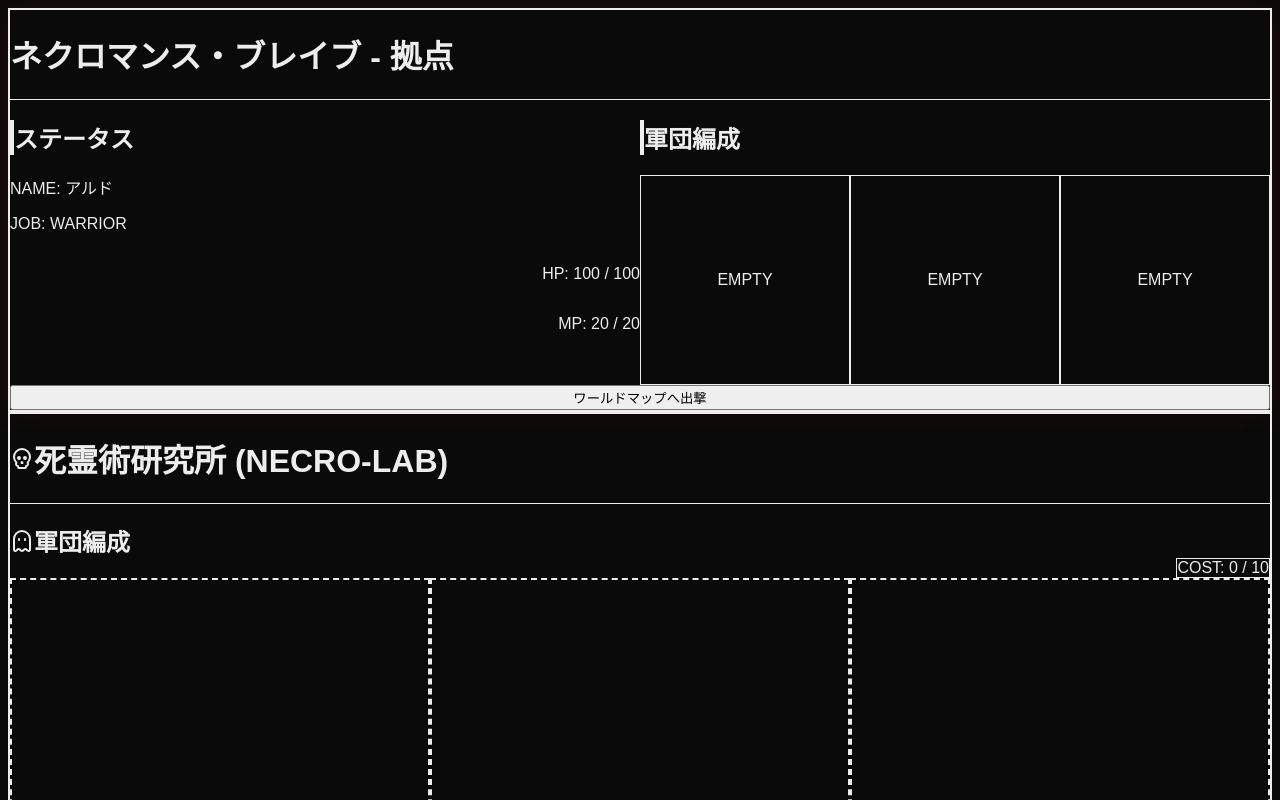
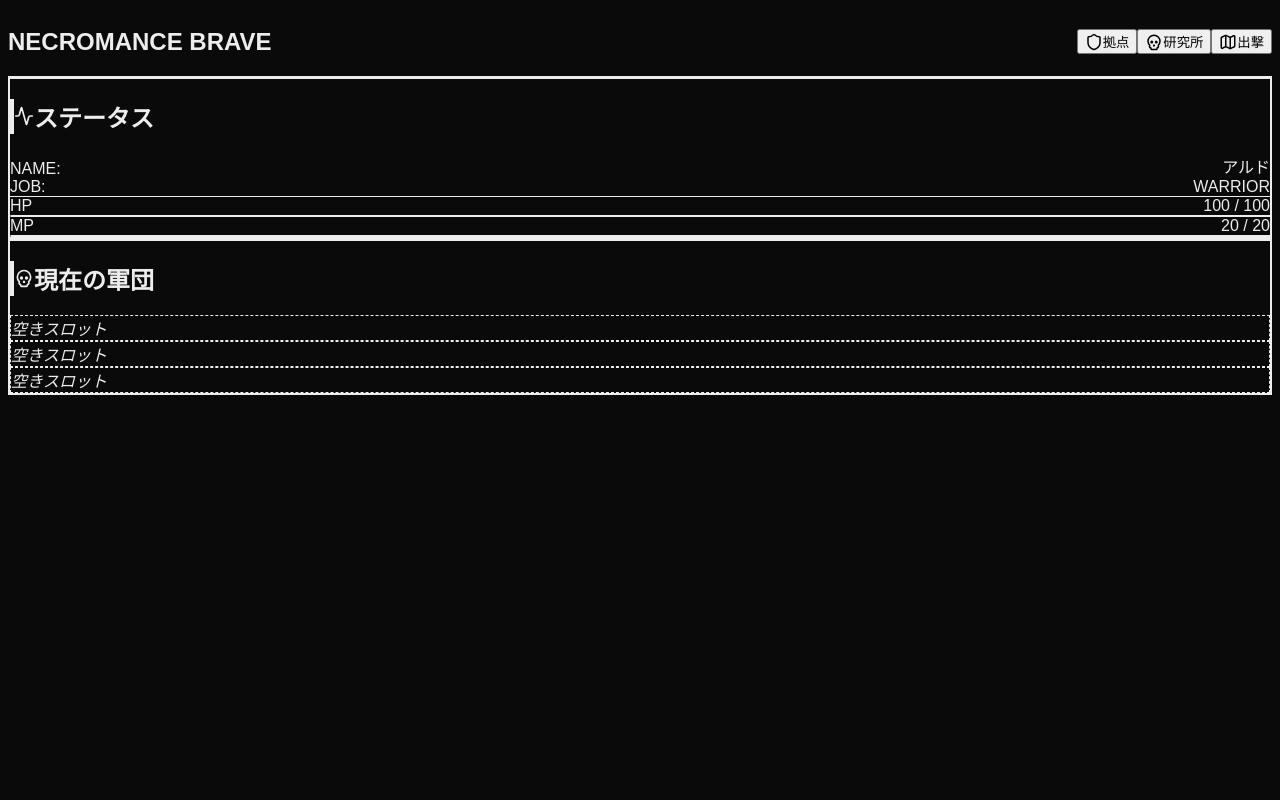
Before and after one commit to 04yutols/necro-project, a Next.js app: page / in a window 1280 px wide. Shown: the top 800 px of the page. Built offline with nearby package versions, Linux system fonts and the light colour scheme.

Commit message:
feat: implement tab-based navigation for HUB, LAB, and MAP views

```diff
--- a/src/app/page.tsx
+++ b/src/app/page.tsx
@@ -4,10 +4,12 @@ import { useEffect, useState } from 'react';
 import { useGameStore } from '../store/useGameStore';
 import BattleCanvas from '../components/battle/BattleCanvas';
 import NecroLab from '../components/necro/NecroLab';
+import { Skull, Map, Shield, Activity } from 'lucide-react';
 
 export default function Home() {
   const { player, setPlayer, setNecroStatus, setInventoryMonsters, party } = useGameStore();
   const [isInBattle, setIsInBattle] = useState(false);
+  const [activeTab, setActiveTab] = useState<'HUB' | 'LAB' | 'MAP'>('HUB');
 
   useEffect(() => {
     // モックデータの初期化
@@ -38,68 +40,138 @@ export default function Home() {
     }
   }, [player, setPlayer, setNecroStatus, setInventoryMonsters]);
 
-  if (!player) return <div className="p-8 text-center">Loading Hero Data...</div>;
+  if (!player) return <div className="p-8 text-center bg-dark min-h-screen">Loading Hero Data...</div>;
 
   return (
-    <main className="min-h-screen bg-dark text-white p-4 font-mono">
+    <main className="min-h-screen bg-dark text-white font-mono flex flex-col">
+      {/* ナビゲーションバー */}
+      <nav className="bg-black/80 border-b border-blood/30 p-4 sticky top-0 z-10 backdrop-blur-md">
+        <div className="max-w-4xl mx-auto flex justify-between items-center">
+          <h1 className="text-xl font-bold text-blood tracking-tighter uppercase">Necromance Brave</h1>
+          <div className="flex gap-6">
+            <button onClick={() => setActiveTab('HUB')} className={`flex items-center gap-2 ${activeTab === 'HUB' ? 'text-blood' : 'text-gray-500 hover:text-white'}`}>
+              <Shield size={18} /> 拠点
+            </button>
+            <button onClick={() => setActiveTab('LAB')} className={`flex items-center gap-2 ${activeTab === 'LAB' ? 'text-blood' : 'text-gray-500 hover:text-white'}`}>
+              <Skull size={18} /> 研究所
+            </button>
+            <button onClick={() => setActiveTab('MAP')} className={`flex items-center gap-2 ${activeTab === 'MAP' ? 'text-blood' : 'text-gray-500 hover:text-white'}`}>
+              <Map size={18} /> 出撃
+            </button>
+          </div>
+        </div>
+      </nav>
+
+      <div className="flex-1 p-4 overflow-y-auto">
         {!isInBattle ? (
-        <div className="max-w-4xl mx-auto space-y-8">
-          <div className="border-2 border-blood/50 p-6 bg-necro/20 backdrop-blur-sm rounded-lg shadow-[0_0_20px_rgba(136,8,8,0.2)]">
-            <header className="mb-8 border-b border-blood/30 pb-4">
-              <h1 className="text-3xl font-bold text-blood tracking-widest uppercase">ネクロマンス・ブレイブ - 拠点</h1>
-            </header>
+          <div className="max-w-4xl mx-auto py-4">
+            {activeTab === 'HUB' && (
+              <div className="grid grid-cols-1 md:grid-cols-2 gap-6 animate-in fade-in duration-500">
+                <section className="border-2 border-blood/50 p-6 bg-necro/10 rounded-lg shadow-lg">
+                  <h2 className="text-xl font-bold border-l-4 border-blood pl-3 mb-6 uppercase flex items-center gap-2">
+                    <Activity size={20} className="text-blood" /> ステータス
+                  </h2>
+                  <div className="space-y-4">
+                    <div className="flex justify-between items-end">
+                      <span className="text-gray-400">NAME:</span>
+                      <span className="text-2xl font-bold text-white">{player.name}</span>
+                    </div>
+                    <div className="flex justify-between items-end border-b border-gray-800 pb-2">
+                      <span className="text-gray-400">JOB:</span>
+                      <span className="text-blood font-bold">{player.currentJobId.toUpperCase()}</span>
+                    </div>
 
-            <section className="grid grid-cols-2 gap-8 mb-12">
-              <div className="space-y-4">
-                <h2 className="text-xl font-semibold border-l-4 border-blood pl-2">ステータス</h2>
-                <div className="space-y-1 text-lg">
-                  <p>NAME: <span className="text-blood">{player.name}</span></p>
-                  <p>JOB: <span className="text-blood">{player.currentJobId.toUpperCase()}</span></p>
-                  <div className="w-full bg-gray-800 h-2 mt-4 rounded-full overflow-hidden">
-                     <div className="bg-red-600 h-full" style={{ width: `${(player.stats.hp / 100) * 100}%` }}></div>
+                    <div>
+                      <div className="flex justify-between text-sm mb-1">
+                        <span>HP</span>
+                        <span>{player.stats.hp} / 100</span>
                       </div>
-                  <p className="text-sm text-right">HP: {player.stats.hp} / 100</p>
-
-                  <div className="w-full bg-gray-800 h-2 mt-2 rounded-full overflow-hidden">
-                     <div className="bg-blue-600 h-full" style={{ width: `${(player.stats.mp / 20) * 100}%` }}></div>
-                  </div>
-                  <p className="text-sm text-right">MP: {player.stats.mp} / 20</p>
+                      <div className="w-full bg-gray-900 h-3 rounded-full overflow-hidden border border-gray-800">
+                        <div className="bg-red-600 h-full transition-all duration-1000" style={{ width: `${(player.stats.hp / 100) * 100}%` }}></div>
                       </div>
                     </div>
 
-              <div className="space-y-4">
-                <h2 className="text-xl font-semibold border-l-4 border-blood pl-2">軍団編成</h2>
-                <div className="grid grid-cols-3 gap-2">
-                  {party.map((m, i) => (
-                    <div key={i} className="aspect-square border border-blood/30 flex items-center justify-center bg-black/40 text-xs">
-                      {m ? m.name : 'EMPTY'}
+                    <div>
+                      <div className="flex justify-between text-sm mb-1">
+                        <span>MP</span>
+                        <span>{player.stats.mp} / 20</span>
                       </div>
-                  ))}
+                      <div className="w-full bg-gray-900 h-3 rounded-full overflow-hidden border border-gray-800">
+                        <div className="bg-blue-600 h-full transition-all duration-1000" style={{ width: `${(player.stats.mp / 20) * 100}%` }}></div>
+                      </div>
                     </div>
                   </div>
                 </section>
 
+                <section className="border-2 border-blood/50 p-6 bg-black/40 rounded-lg shadow-lg">
+                  <h2 className="text-xl font-bold border-l-4 border-blood pl-3 mb-6 uppercase flex items-center gap-2">
+                    <Skull size={20} className="text-blood" /> 現在の軍団
+                  </h2>
+                  <div className="grid grid-cols-1 gap-3">
+                    {party.map((m, i) => (
+                      <div key={i} className={`p-3 border ${m ? 'border-necro bg-necro/10' : 'border-dashed border-gray-800 bg-black/20'} rounded flex items-center justify-between`}>
+                        {m ? (
+                          <>
+                            <div>
+                              <div className="font-bold">{m.name}</div>
+                              <div className="text-[10px] text-gray-500 uppercase tracking-tighter">{m.tribe}</div>
+                            </div>
+                            <div className="text-necro font-bold">COST {m.cost}</div>
+                          </>
+                        ) : (
+                          <div className="text-gray-700 italic text-sm">空きスロット</div>
+                        )}
+                      </div>
+                    ))}
+                  </div>
+                </section>
+              </div>
+            )}
+
+            {activeTab === 'LAB' && (
+              <div className="animate-in slide-in-from-right-4 duration-300">
+                <NecroLab />
+              </div>
+            )}
+
+            {activeTab === 'MAP' && (
+              <div className="max-w-2xl mx-auto bg-black/60 border-2 border-blood/50 p-8 rounded-xl shadow-2xl animate-in slide-in-from-left-4 duration-300">
+                <h2 className="text-2xl font-bold text-center mb-8 tracking-widest text-blood uppercase">エリア1：始まりの平原</h2>
+                <div className="space-y-4">
                   <button
                     onClick={() => setIsInBattle(true)}
-              className="w-full py-4 bg-blood hover:bg-red-700 transition-colors text-xl font-bold tracking-tighter shadow-lg shadow-black/50 active:translate-y-1"
+                    className="w-full group p-6 border border-gray-800 hover:border-blood bg-gray-900/50 hover:bg-blood/10 transition-all flex justify-between items-center rounded-lg"
                   >
-              ワールドマップへ出撃
+                    <div className="text-left">
+                      <div className="text-blood text-sm font-bold">STAGE 1-1</div>
+                      <div className="text-xl font-bold group-hover:text-white">平原の入り口</div>
+                    </div>
+                    <Map className="text-gray-700 group-hover:text-blood transition-colors" />
                   </button>
+
+                  <div className="w-full p-6 border border-gray-900 bg-gray-900/20 flex justify-between items-center rounded-lg grayscale opacity-50 cursor-not-allowed">
+                    <div className="text-left">
+                      <div className="text-gray-600 text-sm font-bold">STAGE 1-2</div>
+                      <div className="text-xl font-bold">平原の奥地 (Locked)</div>
                     </div>
-
-          <NecroLab />
+                    <Skull size={24} className="text-gray-800" />
+                  </div>
+                </div>
+              </div>
+            )}
           </div>
         ) : (
-        <div className="relative">
+          <div className="relative pt-8 animate-in zoom-in-95 duration-500">
             <BattleCanvas onEnd={() => setIsInBattle(false)} />
             <button
               onClick={() => setIsInBattle(false)}
-            className="absolute top-4 right-4 px-4 py-2 bg-black/50 border border-blood text-sm hover:bg-black"
+              className="fixed top-20 right-8 px-6 py-2 bg-blood hover:bg-red-700 border border-red-500 font-bold text-sm transition-all shadow-lg rounded"
             >
               撤退
             </button>
           </div>
         )}
+      </div>
     </main>
   );
 }
--- a/src/components/battle/BattleCanvas.tsx
+++ b/src/components/battle/BattleCanvas.tsx
@@ -1,10 +1,11 @@
 'use client';
 
-import { useEffect, useRef } from 'react';
+import { useEffect, useRef, useState } from 'react';
 import * as PIXI from 'pixi.js';
 import { useGameStore } from '../../store/useGameStore';
 import { BattleEngine } from '../../logic/BattleEngine';
 import { BattleLog } from '../../types/game';
+import { Sword, Sparkles } from 'lucide-react';
 
 interface BattleCanvasProps {
   onEnd: () => void;
@@ -12,8 +13,18 @@ interface BattleCanvasProps {
 
 export default function BattleCanvas({ onEnd }: BattleCanvasProps) {
   const canvasRef = useRef<HTMLDivElement>(null);
-  const { player, party } = useGameStore();
+  const { player, party, updateMP, updateHP } = useGameStore();
   const appRef = useRef<PIXI.Application | null>(null);
+  const engineRef = useRef<BattleEngine | null>(null);
+
+  const [isProcessing, setIsProcessing] = useState(false);
+  const [battleLogs, setBattleLogs] = useState<string[]>(['戦闘開始...']);
+
+  // モックターゲット（ステートで管理して撃破判定なども可能に）
+  const [target, setTarget] = useState({
+    name: 'スケルトン兵',
+    stats: { hp: 150, maxHp: 150, mp: 0, atk: 15, def: 5, matk: 0, mdef: 2, agi: 5, luck: 0, tec: 5 },
+  });
 
   useEffect(() => {
     if (!canvasRef.current || !player) return;
@@ -22,25 +33,15 @@ export default function BattleCanvas({ onEnd }: BattleCanvasProps) {
       const app = new PIXI.Application();
       await app.init({
         width: 800,
-        height: 600,
+        height: 400,
         backgroundColor: 0x050505,
         antialias: true,
       });
       appRef.current = app;
       canvasRef.current?.appendChild(app.canvas);
 
-      // モックターゲット
-      const target = {
-        name: 'スケルトン兵',
-        stats: { hp: 50, mp: 0, atk: 15, def: 5, matk: 0, mdef: 2, agi: 5, luck: 0, tec: 5 },
-      };
-
-      // バトルエンジン起動
-      const engine = new BattleEngine(player, party);
-      const logs = engine.simulateAction('PHYSICAL_ATTACK', target);
-
-      // ログプレイヤーの開始
-      playLogs(app, logs);
+      // バトルエンジン初期化
+      engineRef.current = new BattleEngine(player, party);
     };
 
     initPixi();
@@ -53,75 +54,131 @@ export default function BattleCanvas({ onEnd }: BattleCanvasProps) {
     };
   }, [player, party]);
 
-  const playLogs = async (app: PIXI.Application, logs: BattleLog[]) => {
+  const handleAction = async (type: 'PHYSICAL_ATTACK' | 'MAGIC_SKILL') => {
+    if (isProcessing || !engineRef.current || !appRef.current) return;
+
+    setIsProcessing(true);
+    const logs = engineRef.current.simulateAction(type, target);
+
+    // ログの再生
     for (const log of logs) {
-      await showLogAnimation(app, log);
-      await new Promise((resolve) => setTimeout(resolve, 800));
+      setBattleLogs(prev => [...prev, `> ${log.description}`].slice(-10));
+      await showLogAnimation(appRef.current, log);
+
+      // ステータス更新の反映（簡易版）
+      if (log.damage && log.targetName === target.name) {
+        setTarget(prev => ({
+          ...prev,
+          stats: { ...prev.stats, hp: Math.max(0, prev.stats.hp - (log.damage || 0)) }
+        }));
+      }
+      if (log.playerMP !== undefined) updateMP(log.playerMP);
+      if (log.playerHP !== undefined) updateHP(log.playerHP);
+
+      await new Promise((resolve) => setTimeout(resolve, 600));
     }
+
+    if (target.stats.hp <= 0) {
+      setBattleLogs(prev => [...prev, `> ${target.name}を撃破した！`]);
+      setTimeout(onEnd, 2000);
+    }
+
+    setIsProcessing(false);
   };
 
   const showLogAnimation = async (app: PIXI.Application, log: BattleLog) => {
     const container = new PIXI.Container();
     app.stage.addChild(container);
 
-    // テキスト表示
     const style = new PIXI.TextStyle({
       fontFamily: 'monospace',
-      fontSize: 24,
-      fill: log.action.includes('ATTACK') ? '#ff0000' : '#ffffff',
+      fontSize: 20,
+      fill: log.action.includes('ATTACK') ? '#ff4444' : '#00ccff',
       fontWeight: 'bold',
-      dropShadow: {
-        alpha: 0.5,
-        angle: 4.7,
-        blur: 4,
-        color: '#000000',
-        distance: 2,
-      },
     });
 
-    const text = new PIXI.Text({ text: `${log.actorName}: ${log.description}`, style });
-    text.x = 100;
-    text.y = 250;
+    const text = new PIXI.Text({ text: log.description, style });
+    text.x = 50;
+    text.y = 150;
     container.addChild(text);
 
-    // ダメージポップアップ
     if (log.damage !== undefined) {
       const damageText = new PIXI.Text({
         text: log.damage.toString(),
-        style: { ...style, fontSize: 48, fill: log.isCritical ? '#ffff00' : '#ff0000' }
+        style: { ...style, fontSize: 40, fill: log.isCritical ? '#ffff00' : '#ff0000' }
       });
-      damageText.x = 500;
-      damageText.y = 200;
+      damageText.x = 400;
+      damageText.y = 100;
       container.addChild(damageText);
 
       // シェイク演出
       const originalX = app.stage.x;
-      for (let i = 0; i < 6; i++) {
-        app.stage.x += (Math.random() - 0.5) * 20;
-        await new Promise(r => setTimeout(r, 20));
+      for (let i = 0; i < 4; i++) {
+        app.stage.x += (Math.random() - 0.5) * 15;
+        await new Promise(r => setTimeout(r, 30));
         app.stage.x = originalX;
       }
     }
 
     // フェードアウト
     let alpha = 1.0;
-    const fadeOut = () => {
-      alpha -= 0.05;
+    const ticker = (delta: PIXI.Ticker) => {
+      alpha -= 0.04 * delta.deltaTime;
       container.alpha = alpha;
       if (alpha <= 0) {
         app.stage.removeChild(container);
-        app.ticker.remove(fadeOut);
+        app.ticker.remove(ticker);
       }
     };
-    app.ticker.add(fadeOut);
+    app.ticker.add(ticker);
   };
 
   return (
-    <div className="flex flex-col items-center">
-      <div ref={canvasRef} className="border-4 border-blood/50 shadow-2xl rounded" />
-      <div className="mt-4 p-4 bg-black/80 border border-blood w-[800px] text-sm text-green-500 font-mono overflow-y-auto h-32">
-        {/* ここにリアルタイムログを表示 */}
-        {"> "} 戦闘開始...
+    <div className="flex flex-col items-center gap-4">
+      {/* ターゲット情報 */}
+      <div className="w-[800px] flex justify-between items-end px-4 mb-2">
+        <div className="text-left">
+          <div className="text-sm text-gray-400">TARGET</div>
+          <div className="text-xl font-bold">{target.name}</div>
+          <div className="w-64 bg-gray-800 h-3 rounded-full mt-1 border border-blood/30">
+            <div
+              className="bg-blood h-full transition-all duration-500"
+              style={{ width: `${(target.stats.hp / 150) * 100}%` }}
+            />
+          </div>
+        </div>
+        <div className="text-right text-blood font-bold text-2xl">
+          HP: {target.stats.hp}
+        </div>
+      </div>
+
+      <div ref={canvasRef} className="border-4 border-blood/50 shadow-2xl rounded overflow-hidden bg-black" />
+
+      <div className="flex gap-4 w-[800px]">
+        {/* アクションボタン */}
+        <div className="flex flex-col gap-2 w-1/3">
+          <button
+            disabled={isProcessing}
+            onClick={() => handleAction('PHYSICAL_ATTACK')}
+            className="flex items-center justify-center gap-2 py-3 bg-blood/80 hover:bg-blood disabled:opacity-50 transition-all font-bold rounded border border-red-500"
+          >
+            <Sword size={20} /> 物理攻撃
+          </button>
+          <button
+            disabled={isProcessing}
+            onClick={() => handleAction('MAGIC_SKILL')}
+            className="flex items-center justify-center gap-2 py-3 bg-blue-900/80 hover:bg-blue-800 disabled:opacity-50 transition-all font-bold rounded border border-blue-500"
+          >
+            <Sparkles size={20} /> 魔法スキル (MP 3/15)
+          </button>
+        </div>
+
+        {/* リアルタイムログ */}
+        <div className="w-2/3 p-3 bg-black/80 border border-blood text-xs text-green-500 font-mono h-24 overflow-y-auto rounded">
+          {battleLogs.map((log, i) => (
+            <div key={i}>{log}</div>
+          ))}
+        </div>
       </div>
     </div>
   );
```
Also changed, not shown: 1 other file (tests, documents, lock files or other folders). Lines whose indentation alone changed are shown as unchanged.
